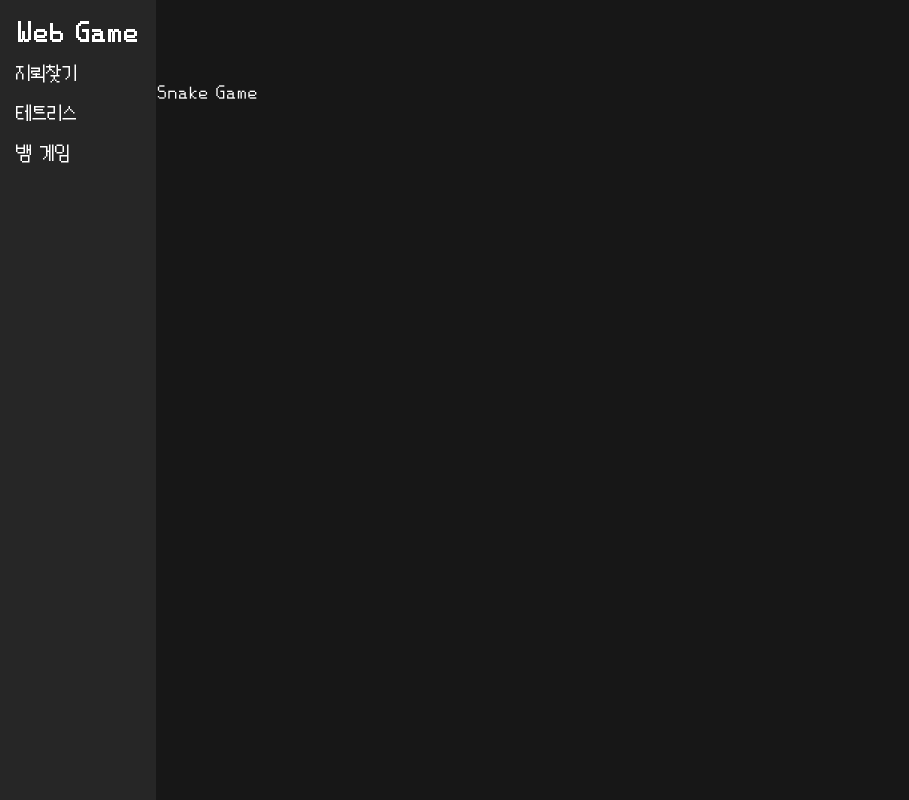
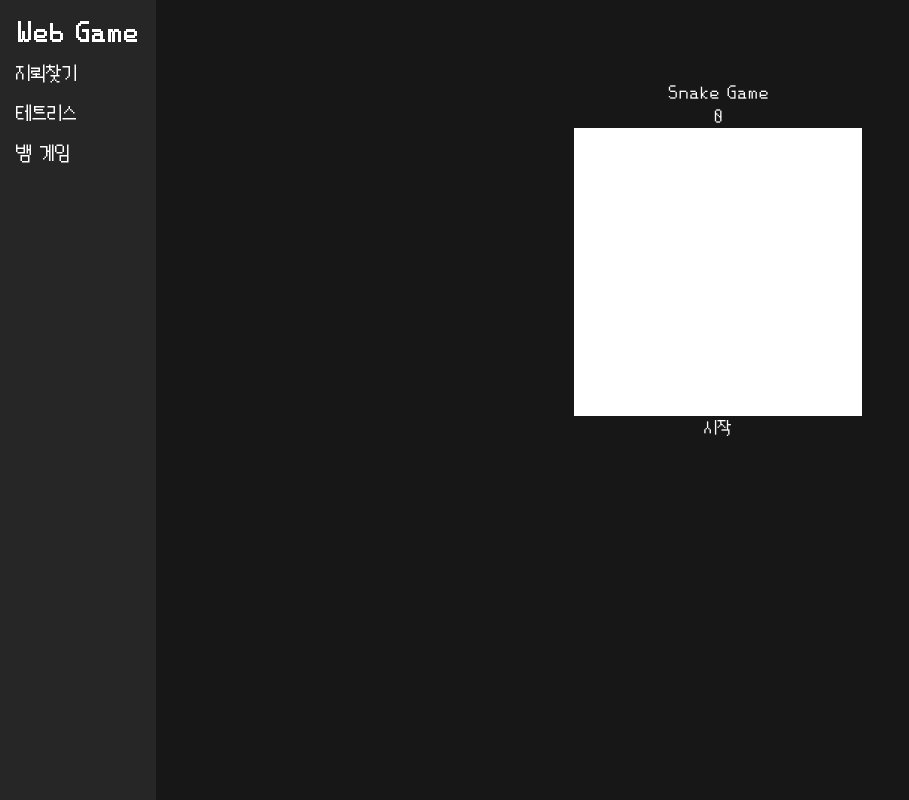
Before and after one commit to darkdulgi/web-game, a React (Vite) app: page /snake in a window 1280 px wide. Shown: the whole page, without its empty margins (0-909 px from the left). Built offline with nearby package versions, Linux system fonts and the light colour scheme.

Commit message:
[feat] 뱀게임 기본 컴포넌트 구축

```diff
--- /dev/null
+++ b/src/features/snake/field.tsx
@@ -0,0 +1,17 @@
+export default function Field({ field, score }: { field: number[][]; score: number }) {
+  return (
+    <div className="flex flex-col items-center">
+      <span className="text-white">{score}</span>
+
+      <div className="flex flex-col">
+        {field.map((row, xIndex) => (
+          <div key={xIndex} className="flex">
+            {row.map((box, yIndex) => (
+              <div key={yIndex} className={`w-6 h-6 ${box > 0 ? "bg-red-600" : "bg-white"}`}></div>
+            ))}
+          </div>
+        ))}
+      </div>
+    </div>
+  );
+}
--- /dev/null
+++ b/src/features/snake/function/doPerFrame.tsx
@@ -0,0 +1,27 @@
+import { Dispatch, MutableRefObject, SetStateAction } from "react";
+import { PlayerStatusType } from "../game";
+import { SNAKE_HEI, SNAKE_WID } from "../../../common/constants";
+
+export default function doPerFrame(
+  score: number,
+  setScore: Dispatch<SetStateAction<number>>,
+  field: number[][],
+  setField: Dispatch<SetStateAction<number[][]>>,
+  player: MutableRefObject<PlayerStatusType>,
+) {
+  const newField = field.map((arr) => [...arr]);
+  const dx = [-1, 0, 1, 0];
+  const dy = [0, 1, 0, -1];
+  for (let x = 0; x < SNAKE_HEI; x++) {
+    for (let y = 0; y < SNAKE_WID; y++) {
+      if (newField[x][y] > 0) {
+        newField[x][y]--;
+      }
+    }
+  }
+  player.current.xpos += dx[player.current.direction];
+  player.current.ypos += dy[player.current.direction];
+  newField[player.current.xpos][player.current.ypos] = score + 1;
+
+  setField(newField);
+}
--- /dev/null
+++ b/src/features/snake/function/initialize.tsx
@@ -0,0 +1,17 @@
+import { Dispatch, MutableRefObject, SetStateAction } from "react";
+import { SNAKE_HEI, SNAKE_WID } from "../../../common/constants";
+import { PlayerStatusType } from "../game";
+
+export default function initialize(
+  setField: Dispatch<SetStateAction<number[][]>>,
+  setScore: Dispatch<SetStateAction<number>>,
+  player: MutableRefObject<PlayerStatusType>,
+) {
+  setField(
+    Array<number>(SNAKE_HEI)
+      .fill(0)
+      .map(() => Array<number>(SNAKE_WID).fill(0)),
+  );
+  setScore(0);
+  player.current = { xpos: SNAKE_HEI / 2, ypos: SNAKE_WID / 2, direction: 0 };
+}
--- a/src/features/snake/game.tsx
+++ b/src/features/snake/game.tsx
@@ -1,12 +1,41 @@
-import { Dispatch, SetStateAction, useState } from "react";
+import { Dispatch, SetStateAction, useEffect, useRef, useState } from "react";
+import Field from "./field";
+import { NOT_START, ON_GOING } from "../../common/constants";
+import initialize from "./function/initialize";
+import doPerFrame from "./function/doPerFrame";
 
-export default function Game({
-  gameState,
-  setGameState,
-}: {
+interface GameType {
   gameState: number;
   setGameState: Dispatch<SetStateAction<number>>;
-}) {
+}
+
+export interface PlayerStatusType {
+  xpos: number;
+  ypos: number;
+  direction: number;
+}
+
+export default function Game({ gameState, setGameState }: GameType) {
   const [score, setScore] = useState<number>(0);
-  return <></>;
+  const [field, setField] = useState<number[][]>([]);
+  const [frame, setFrame] = useState<number>(0);
+  const player = useRef<PlayerStatusType>({ xpos: 0, ypos: 0, direction: 0 });
+  useEffect(() => {
+    if (gameState === NOT_START) {
+      initialize(setField, setScore, player);
+    } else if (gameState === ON_GOING) {
+      setFrame((x) => x + 1);
+    }
+  }, [gameState]);
+
+  useEffect(() => {
+    if (!field.length) return;
+
+    doPerFrame(score, setScore, field, setField, player);
+
+    setTimeout(() => {
+      setFrame((x) => x + 1);
+    }, 500);
+  }, [frame]);
+  return <Field field={field} score={score} />;
 }
--- a/src/features/snake/index.tsx
+++ b/src/features/snake/index.tsx
@@ -1,13 +1,24 @@
 import { useState } from "react";
-import { NOT_START } from "../../common/constants";
+import { NOT_START, ON_GOING } from "../../common/constants";
 import Game from "./game";
 
 export default function Snake() {
   const [gameState, setGameState] = useState<number>(NOT_START);
+  function handleClick() {
+    if (gameState === NOT_START) {
+      setGameState(ON_GOING);
+    } else {
+      setGameState(NOT_START);
+    }
+  }
+
   return (
-    <section>
+    <section className="w-full flex flex-col items-center">
       <span className="text-white">Snake Game</span>
       <Game gameState={gameState} setGameState={setGameState} />
+      <button onClick={handleClick} className="text-white">
+        {gameState === NOT_START ? "시작" : "다시"}
+      </button>
     </section>
   );
 }
```
